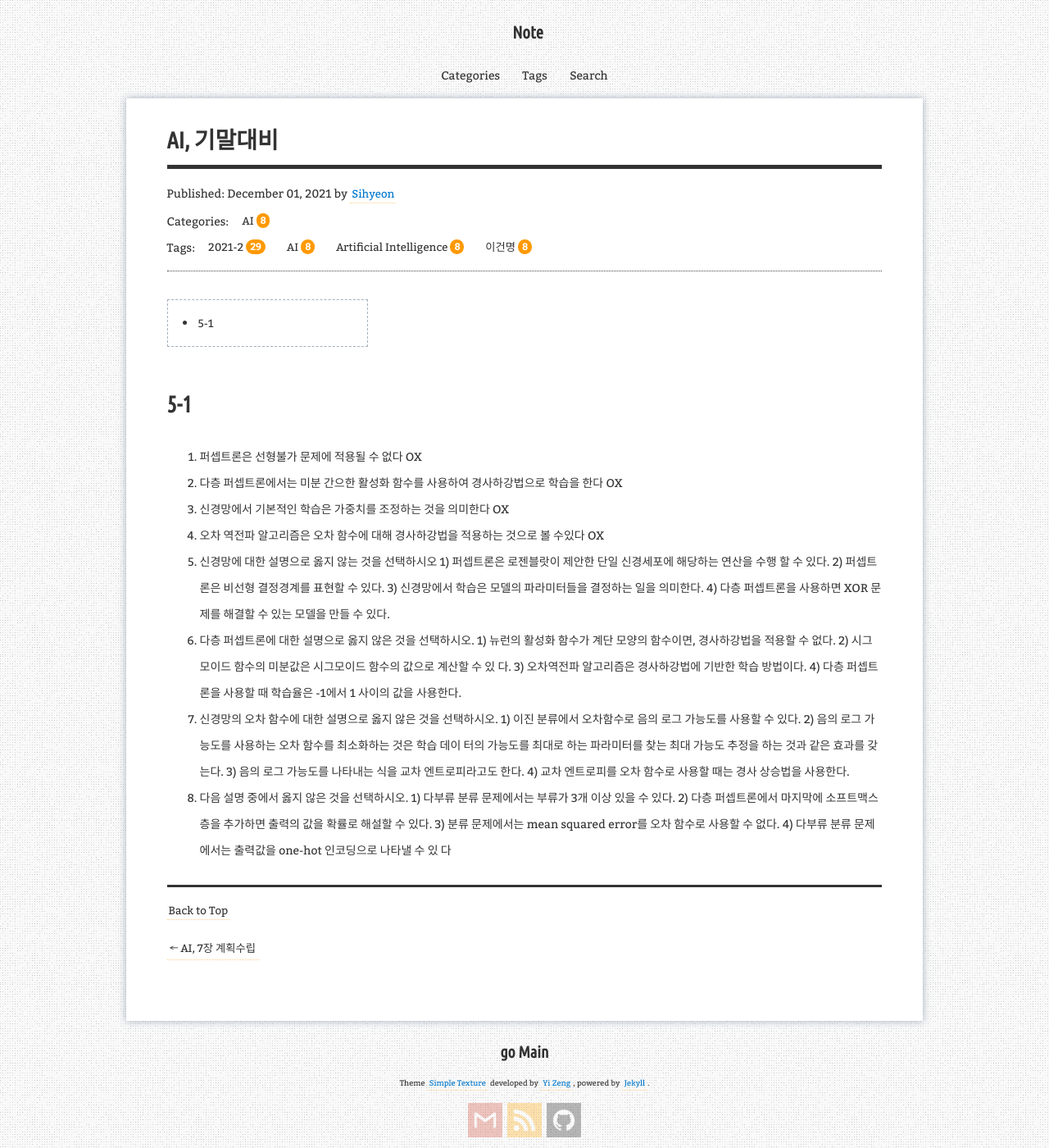
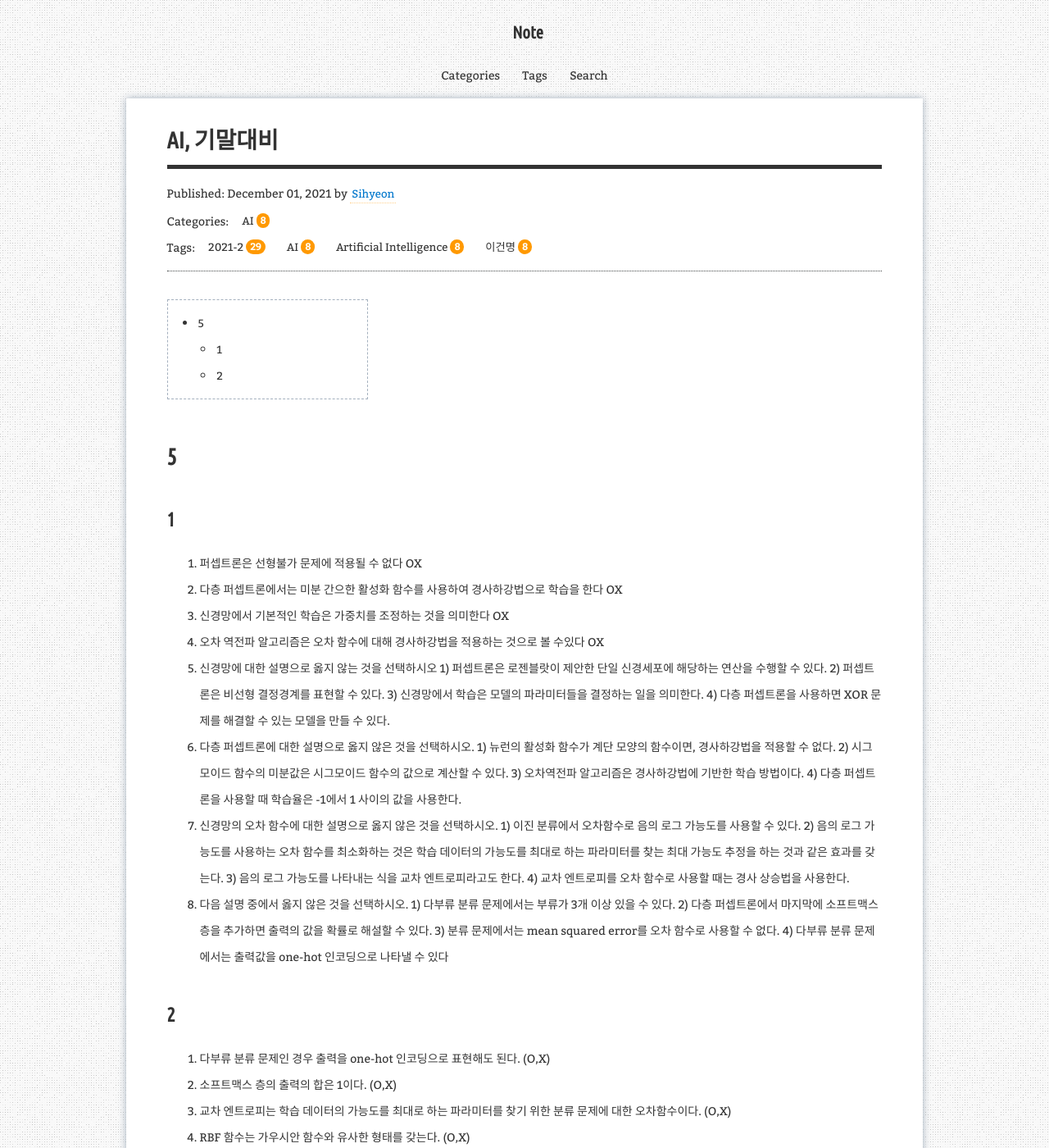
Before and after one commit to aristohyun/aristohyun.github.io, a Jekyll site: the page built from _posts/2021-12-01-AI_final.md, in a window 1280 px wide and 1400 px high. Shown: the whole window at 82% size. Built offline with Jekyll 4.4.1, drawn with Linux system fonts in a browser that asks for light colours; comment, search, counter and statistics services are not loaded; some of the changed text lies outside the part shown.

Commit message:
Update 2021-12-01-AI_final.md

```diff
--- a/_posts/2021-12-01-AI_final.md
+++ b/_posts/2021-12-01-AI_final.md
@@ -13,7 +13,9 @@ redirect_from:
 {:toc .toc}
 
 
-# 5-1
+# 5
+
+## 1
 
 1. 퍼셉트론은 선형불가 문제에 적용될 수 없다 OX
 
@@ -24,33 +26,33 @@ redirect_from:
 4. 오차 역전파 알고리즘은 오차 함수에 대해 경사하강법을 적용하는 것으로 볼 수있다 OX
 
 5. 신경망에 대한 설명으로 옳지 않는 것을 선택하시오
-    1) 퍼셉트론은 로젠블랏이 제안한 단일 신경세포에 해당하는 연산을 수행
-할 수 있다.
+    1) 퍼셉트론은 로젠블랏이 제안한 단일 신경세포에 해당하는 연산을 수행할 수 있다.
     2) 퍼셉트론은 비선형 결정경계를 표현할 수 있다.
     3) 신경망에서 학습은 모델의 파라미터들을 결정하는 일을 의미한다.
-    4) 다층 퍼셉트론을 사용하면 XOR 문제를 해결할 수 있는 모델을 만들 수
-있다.
+    4) 다층 퍼셉트론을 사용하면 XOR 문제를 해결할 수 있는 모델을 만들 수 있다.
 
 6. 다층 퍼셉트론에 대한 설명으로 옳지 않은 것을 선택하시오.
-    1) 뉴런의 활성화 함수가 계단 모양의 함수이면, 경사하강법을 적용할 수
-없다.
-    2) 시그모이드 함수의 미분값은 시그모이드 함수의 값으로 계산할 수 있
-다.
+    1) 뉴런의 활성화 함수가 계단 모양의 함수이면, 경사하강법을 적용할 수 없다.
+    2) 시그모이드 함수의 미분값은 시그모이드 함수의 값으로 계산할 수 있다.
     3) 오차역전파 알고리즘은 경사하강법에 기반한 학습 방법이다.
     4) 다층 퍼셉트론을 사용할 때 학습율은 -1에서 1 사이의 값을 사용한다.
 
 7. 신경망의 오차 함수에 대한 설명으로 옳지 않은 것을 선택하시오.
     1) 이진 분류에서 오차함수로 음의 로그 가능도를 사용할 수 있다.
-    2) 음의 로그 가능도를 사용하는 오차 함수를 최소화하는 것은 학습 데이
-터의 가능도를 최대로 하는 파라미터를 찾는 최대 가능도 추정을 하는
-것과 같은 효과를 갖는다.
+    2) 음의 로그 가능도를 사용하는 오차 함수를 최소화하는 것은 학습 데이터의 가능도를 최대로 하는 파라미터를 찾는 최대 가능도 추정을 하는 것과 같은 효과를 갖는다.
     3) 음의 로그 가능도를 나타내는 식을 교차 엔트로피라고도 한다.
     4) 교차 엔트로피를 오차 함수로 사용할 때는 경사 상승법을 사용한다.
 
 8. 다음 설명 중에서 옳지 않은 것을 선택하시오.
     1) 다부류 분류 문제에서는 부류가 3개 이상 있을 수 있다.
-    2) 다층 퍼셉트론에서 마지막에 소프트맥스 층을 추가하면 출력의 값을
-확률로 해설할 수 있다.
+    2) 다층 퍼셉트론에서 마지막에 소프트맥스 층을 추가하면 출력의 값을 확률로 해설할 수 있다.
     3) 분류 문제에서는 mean squared error를 오차 함수로 사용할 수 없다.
-    4) 다부류 분류 문제에서는 출력값을 one-hot 인코딩으로 나타낼 수 있
-다
+    4) 다부류 분류 문제에서는 출력값을 one-hot 인코딩으로 나타낼 수 있다
+
+## 2
+
+1. 다부류 분류 문제인 경우 출력을 one-hot 인코딩으로 표현해도 된다. (O,X)
+2. 소프트맥스 층의 출력의 합은 1이다. (O,X)
+3. 교차 엔트로피는 학습 데이터의 가능도를 최대로 하는 파라미터를 찾기 위한 분류 문제에 대한 오차함수이다. (O,X)
+4. RBF 함수는 가우시안 함수와 유사한 형태를 갖는다. (O,X)
+5. RBF 함수는 회귀 문제에는 적용될 수 있으나 분류 문제에는 적용할 수 없다. (O,X)
```
